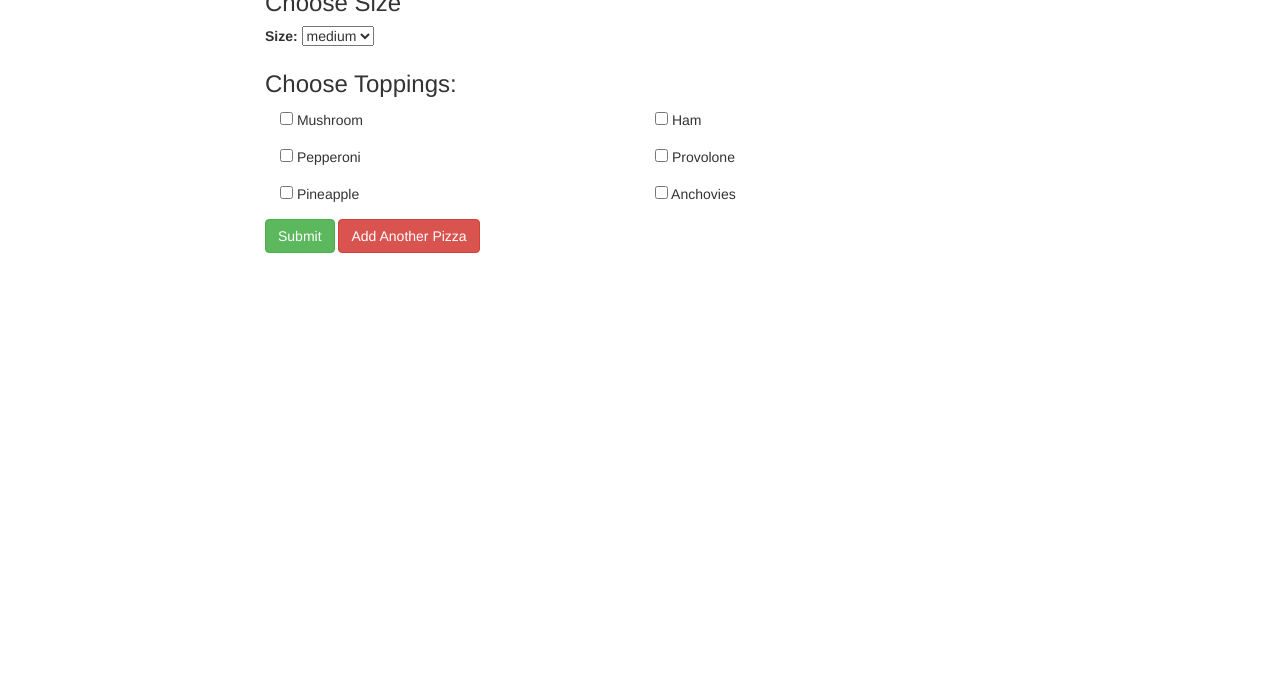
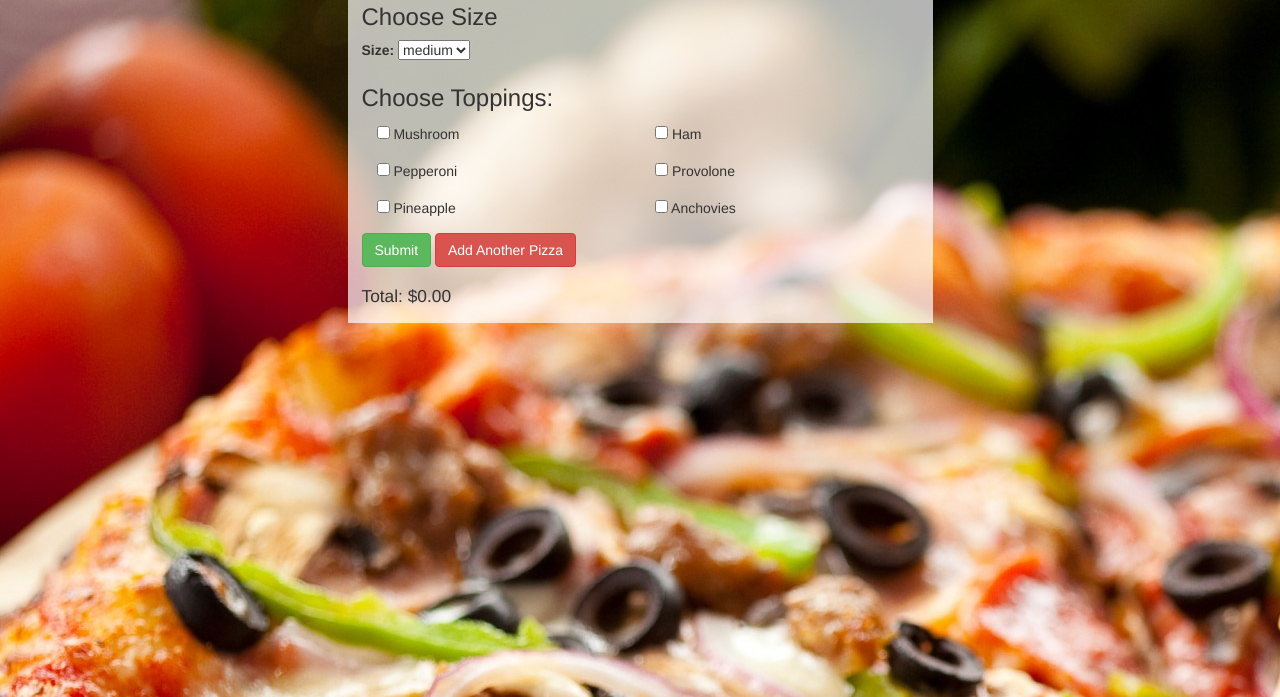
Before and after one commit to doohinkus/pizza, a plain HTML site: page index.html in a window 1280 px wide. Shown: the part 103-800 px from the top of the page. Drawn offline with nearby package versions, Linux system fonts and the light colour scheme.

Commit message:
basic requirements met.

```diff
--- a/css/styles.css
+++ b/css/styles.css
@@ -1,4 +1,14 @@
-/*input{
-  display: block;
-  margin: 1em;
-}*/
+body {
+  background-image: url(../img/pizza.jpg);
+}
+.col-md-offset-3{
+  background-color: rgba(255, 255, 255, 0.7);;
+  padding:1em;
+}
+.preheader{
+  background-color: #333;
+}
+#output{
+  font-size: 13pt;
+  margin-top:1em;
+}
--- a/index.html
+++ b/index.html
@@ -9,12 +9,12 @@
     <script src="js/scripts.js"></script>
   </head>
   <body>
+    <div class="preheader">
+      Pizza Company
+    </div><!--end preheader -->
     <div class="container">
-      <div class="preheader">
-        Pizza Company
-      </div><!--end preheader -->
       <div class="row">
-        <div class="col-md-8 col-md-offset-2">
+        <div class="col-md-6 col-md-offset-3">
           <div class="order">
             <h2>Order</h2>
             <form id="input">
@@ -57,7 +57,7 @@
               <button type="button" class="btn btn-danger" id="anotherPizza">Add Another Pizza</button>
             </form><!--end form-->
             <div id="output">
-
+              <span class="amount">Total: $0.00</span>
             </div><!--output-->
           </div><!--end order-->
         </div><!--end col-md-8-offset-2-->
--- a/js/scripts.js
+++ b/js/scripts.js
@@ -64,7 +64,7 @@ $(document).ready(function (){
    pizza.addExtras(size, pizza.toppings);
   //  console.log("price: ", pizza.price);
     // console.log(pizza.size, pizza.addExtras(size, pizza.toppings));
-    $("#output").text(pizza.size + " $" + pizza.price.toFixed(2));
+    $(".amount").text("Your " + pizza.size + " pizza is $" + pizza.price.toFixed(2));
 
 
 
```
Also changed, not shown: img/pizza.jpg (added).
